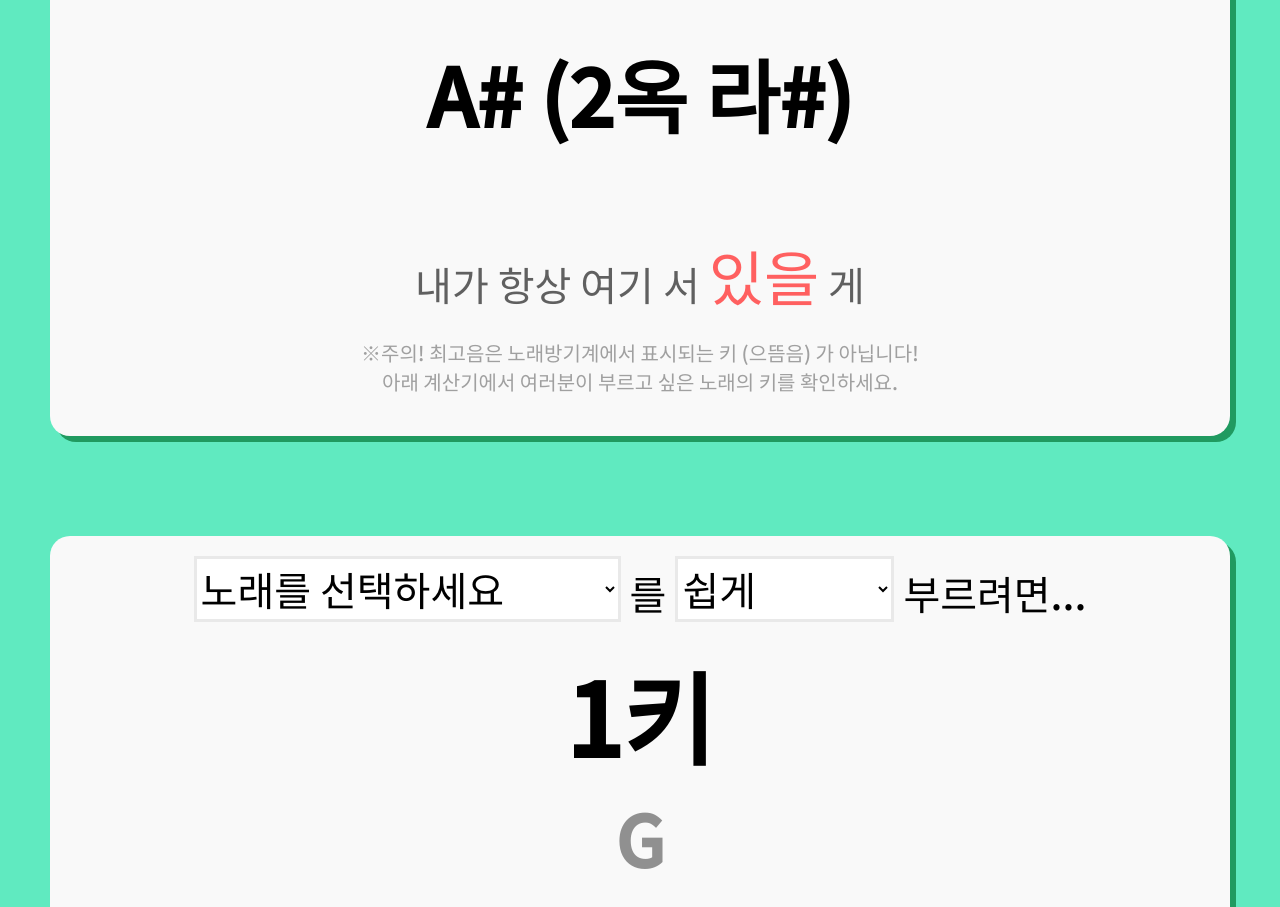
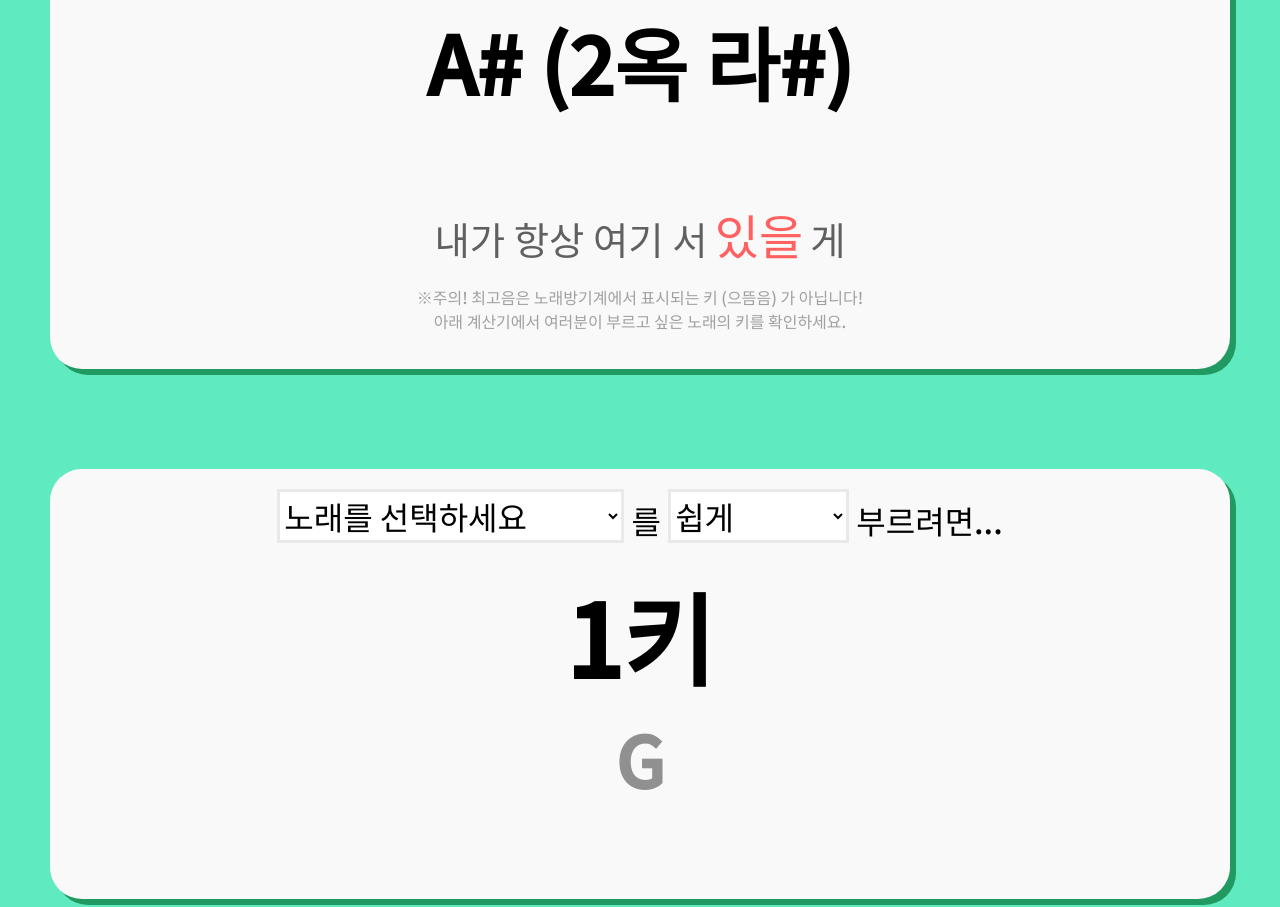
Before and after one commit to hobby-developer/howmanykeys, a plain HTML site: page dummy.html in a window 1280 px wide. Shown: the part 905-1812 px from the top of the page. Drawn offline with Linux system fonts and the light colour scheme.

Commit message:
style change

```diff
--- a/style.css
+++ b/style.css
@@ -4,7 +4,7 @@
 body{
   background-color: #60EAC0;
   font-family: 'Noto Sans KR', sans-serif;
-  font-size : 40px;
+  font-size : 2em;
   margin : 0px;
   padding: 0px;
 }
@@ -25,7 +25,7 @@ h2{
 
 div{
   box-shadow: 6px 6px 0px #209A60;
-  border-radius: 20px;
+  border-radius: 1em;
   padding:20px;
   text-align: center;
   background-color: #F9F9F9;
@@ -42,7 +42,7 @@ h3{
 
 select, button{
   font-family: 'Noto Sans KR', sans-serif;
-  font-size : 40px;
+  font-size : 1em;
   vertical-align: text-bottom;
 }
 select{
@@ -65,8 +65,8 @@ button{
   font-weight: bold;
 }
 #querykeycompensate{
-  font-size: 30px;
-  color: red;
+  font-size: 0.8em;
+  color: #FF6060;
   margin-bottom: 0px;
 }
 
@@ -85,16 +85,16 @@ button{
 }
 
 .note {
-    font-size: 20px;
+    font-size: 50%;
     color: #A0A0A0;
 }
 
 .lyrics{
-  font-size: 40px;
+  font-size: 1.2em;
   color: #606060;
 }
 
 .lyrics_highlight{
-  font-size: 60px;
+  font-size: 1.5em;
   color: #FF6060;
 }
```
